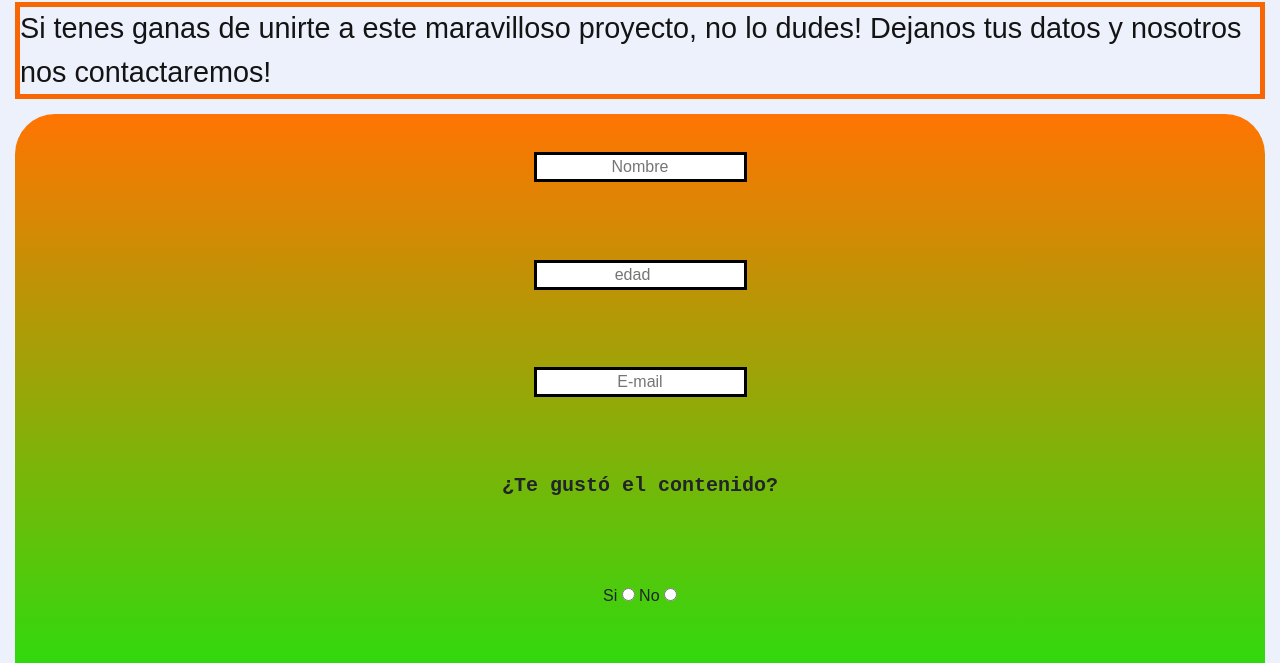
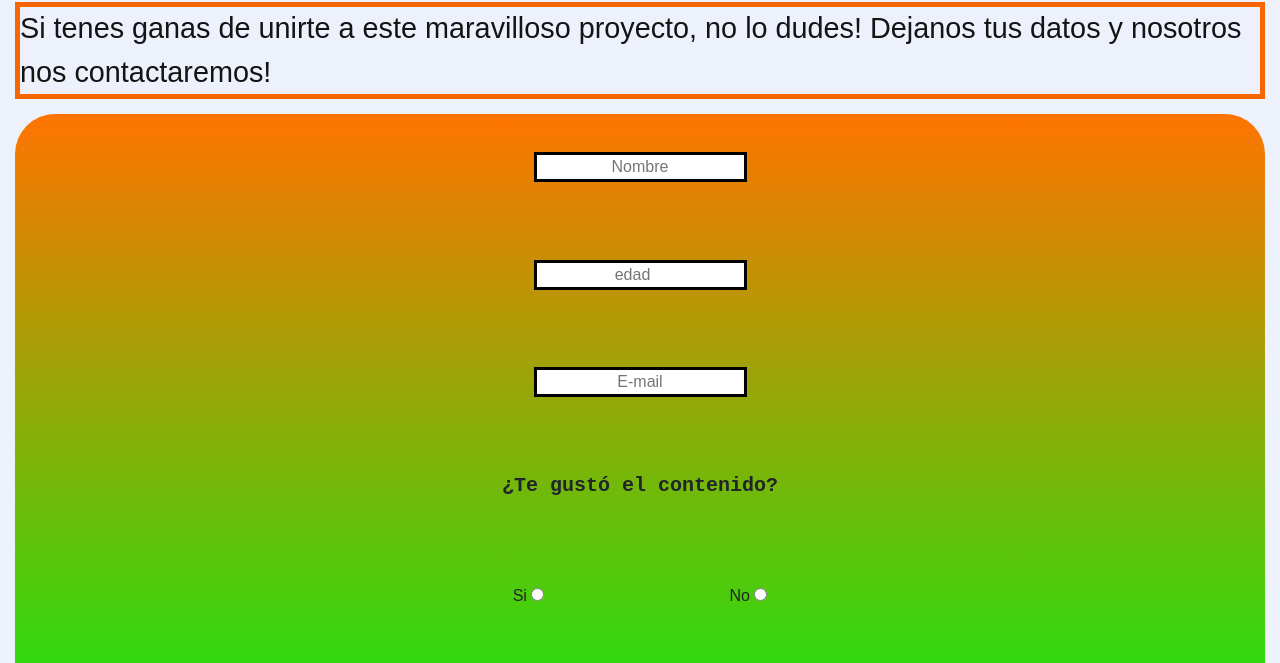
Before and after one commit to GonzaloRaniti/Pf-Raniti, a plain HTML site: page pages/contacto.html in a window 1280 px wide. Shown: the part 137-800 px from the top of the page. Drawn offline with nearby package versions, Linux system fonts and the light colour scheme.

Commit message:
scss contacto

```diff
--- a/css/style.css
+++ b/css/style.css
@@ -262,6 +262,11 @@ body {
     text-align: center;
     border: 3px black solid; }
 
+.prueba-2 {
+  display: flex;
+  justify-content: space-evenly;
+  width: 50%; }
+
 .h1 {
   font-family: 'Courier New', Courier, monospace;
   font-weight: bold;
--- a/scss/main.scss
+++ b/scss/main.scss
@@ -396,6 +396,12 @@ body {
     }
 }
 
+.prueba-2{
+    display: flex;
+    justify-content: space-evenly;
+    width: 50%;
+}
+
 .h1 {
 
     font-family: 'Courier New', Courier, monospace;
```
